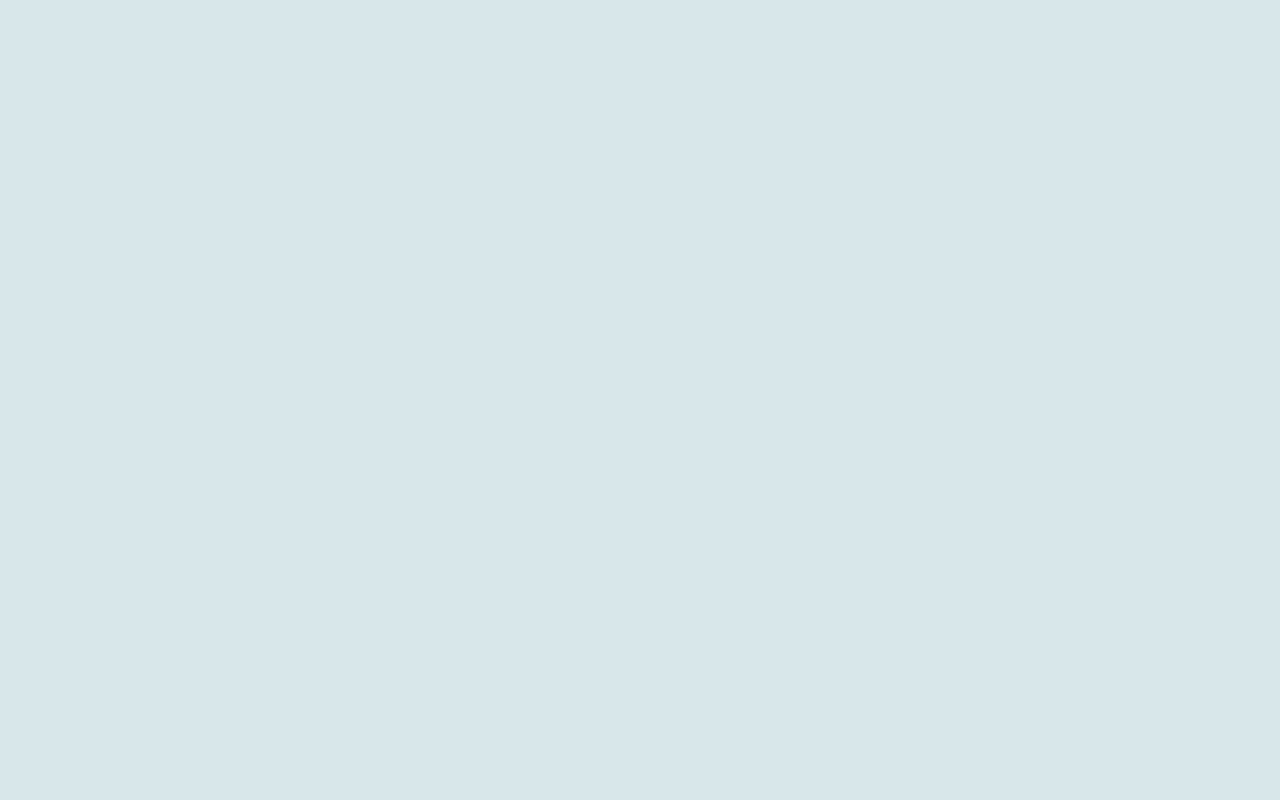
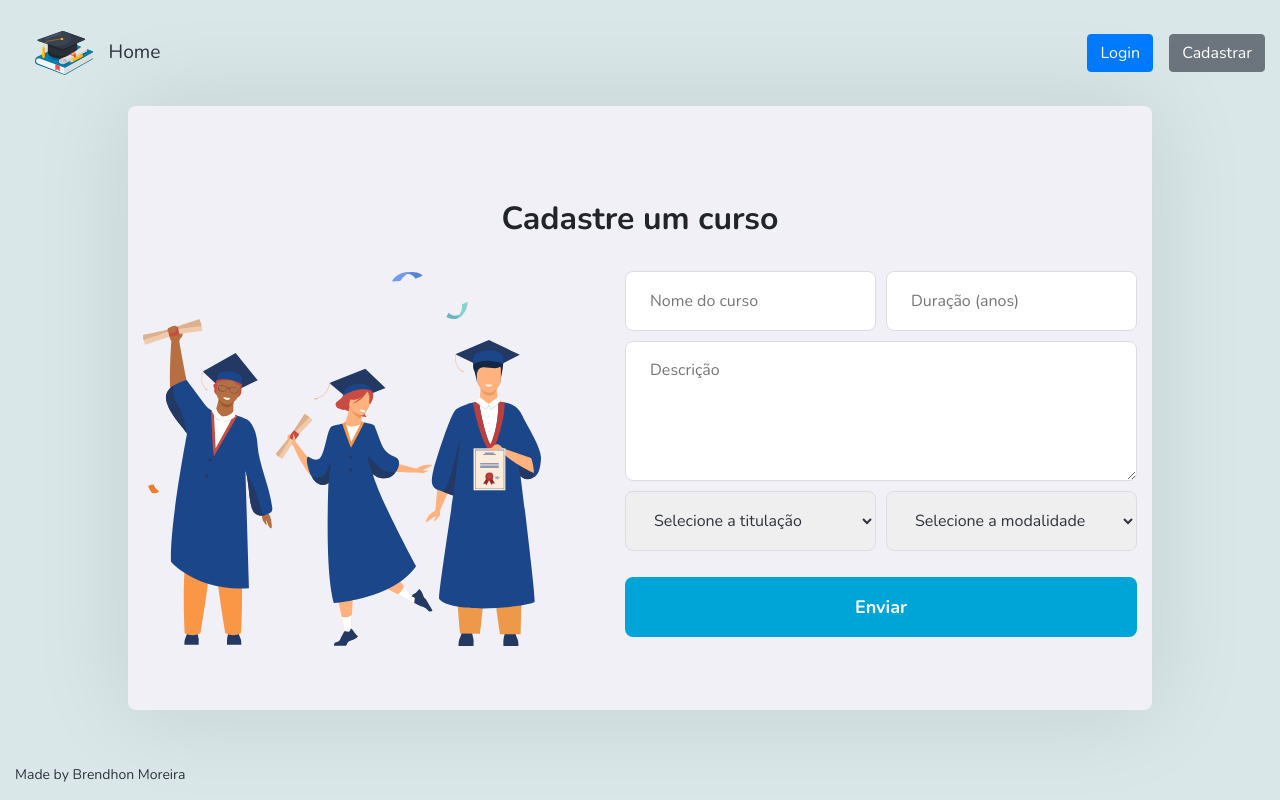
Before and after one commit to Brendhon/SearchFacul_Web, a React (Create React App) app: page /course/create in a window 1280 px wide. Built offline with nearby package versions, Linux system fonts and the light colour scheme.

Commit message:
create: CreateCourse page

```diff
--- /dev/null
+++ b/src/pages/CreateCourse/index.jsx
@@ -0,0 +1,19 @@
+import React from 'react'
+import './styles.css'
+
+import Header from '../../components/Header/Header'
+import Footer from '../../components/Footer/Footer'
+import FormCourse from '../../components/Form/FormCourse'
+
+const Profile = _ =>
+
+    <div className='profile-container'>
+
+        <Header />
+        <FormCourse title="Cadastre um curso" />
+        <Footer/>
+
+    </div>
+
+
+export default Profile
--- /dev/null
+++ b/src/pages/CreateCourse/styles.css
@@ -0,0 +1,5 @@
+.profile-container {
+    display: flex;
+    flex-direction: column;
+    height: 100vh;
+}
--- a/src/routes.jsx
+++ b/src/routes.jsx
@@ -2,7 +2,7 @@ import React from 'react'
 import { BrowserRouter, Route, Switch } from 'react-router-dom'
 import Logon from './pages/Logon'
 import Register from './pages/Register'
-import Profile from './pages/Profile'
+import CreateCourse from './pages/CreateCourse'
 
 const Routes = _ =>
     <BrowserRouter>
@@ -10,7 +10,7 @@ const Routes = _ =>
         <Switch>
             <Route path='/' exact component={Logon} />
             <Route path='/register' component={Register} />
-            <Route path='/profile' component={Profile} />
+            <Route path='/course/create' component={CreateCourse} />
         </Switch>
 
     </BrowserRouter>
```
